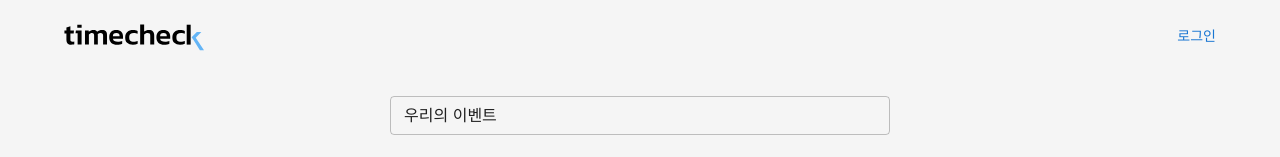
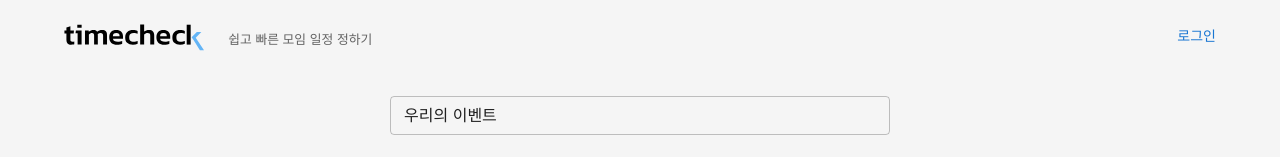
Before and after one commit to hminw18/timecheck, a React (Create React App) app: page / in a window 1280 px wide. Shown: the top 157 px of the page. Built offline with nearby package versions, Linux system fonts and the light colour scheme; no server answers; some icons are missing.

Commit message:
homepage설명추가

```diff
--- a/src/components/Layout.js
+++ b/src/components/Layout.js
@@ -3,13 +3,14 @@ import { AppBar, Toolbar, Typography, Container, Box, Avatar, Menu, MenuItem, Ic
 import EventIcon from '@mui/icons-material/Event';
 import SettingsIcon from '@mui/icons-material/Settings';
 import LogoutIcon from '@mui/icons-material/Logout';
-import { Link, useNavigate } from 'react-router-dom';
+import { Link, useNavigate, useLocation } from 'react-router-dom';
 import { useAuth } from '../contexts/AuthContext';
 import LoginDialog from './LoginDialog';
 import SuggestionDialog from './SuggestionDialog';
 
 const Layout = ({ children, eventDetails }) => {
   const navigate = useNavigate();
+  const location = useLocation();
   const { user, signOut, signIn, authError, setAuthError } = useAuth();
   const [anchorEl, setAnchorEl] = useState(null);
   const [snackbarOpen, setSnackbarOpen] = useState(false);
@@ -50,7 +51,7 @@ const Layout = ({ children, eventDetails }) => {
       <AppBar position="static" elevation={0} color="transparent">
         <Container maxWidth="lg">
           <Toolbar sx={{ minHeight: { xs: 64, sm: 56 }, pl: { xs: 1, sm: 0 }, pr: { xs: 2, sm: 0 }, pt: { xs: 1.5, sm: 1 } }}>
-            <Box sx={{ display: 'flex', alignItems: 'center', flexGrow: 1 }}>
+            <Box sx={{ display: 'flex', alignItems: 'center', flexGrow: 1, gap: 2 }}>
               <Link to="/" style={{ textDecoration: 'none', display: 'flex', alignItems: 'center' }}>
                 <img
                   src="/timechecklogo.svg"
@@ -62,6 +63,19 @@ const Layout = ({ children, eventDetails }) => {
                   }}
                 />
               </Link>
+              {location.pathname === '/' && (
+                <Typography
+                  variant="caption"
+                  color="text.secondary"
+                  sx={{
+                    fontSize: { xs: '0.7rem', sm: '0.8rem' },
+                    ml: 1,
+                    mt: 1
+                  }}
+                >
+                  쉽고 빠른 모임 일정 정하기
+                </Typography>
+              )}
             </Box>
             {user ? (
               <Box>
--- a/src/components/SuggestionDialog.js
+++ b/src/components/SuggestionDialog.js
@@ -35,6 +35,7 @@ const SuggestionDialog = ({ open, onClose }) => {
 
     setLoading(true);
     try {
+      console.log('Submitting to database:', db._databaseId);
       await addDoc(collection(db, 'suggestions'), {
         suggestion: suggestion.trim(),
         email: email.trim() || null,
@@ -55,9 +56,10 @@ const SuggestionDialog = ({ open, onClose }) => {
       onClose();
     } catch (error) {
       console.error('Error submitting suggestion:', error);
+      console.error('Error details:', error.code, error.message);
       setSnackbar({
         open: true,
-        message: '제안 전송에 실패했습니다. 다시 시도해주세요.',
+        message: `제안 전송에 실패했습니다: ${error.message}`,
         severity: 'error'
       });
     } finally {
```
